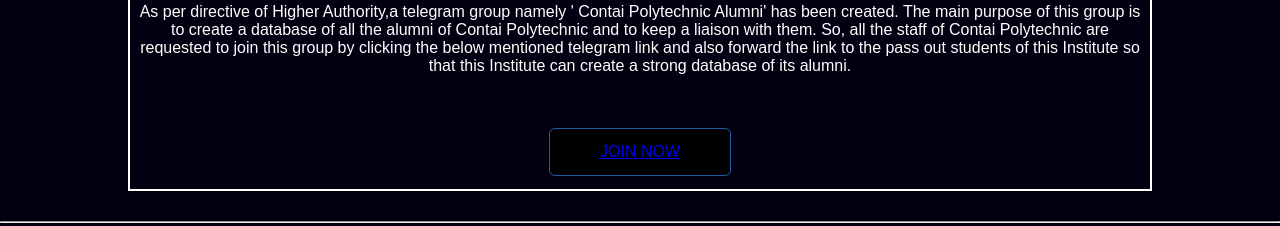
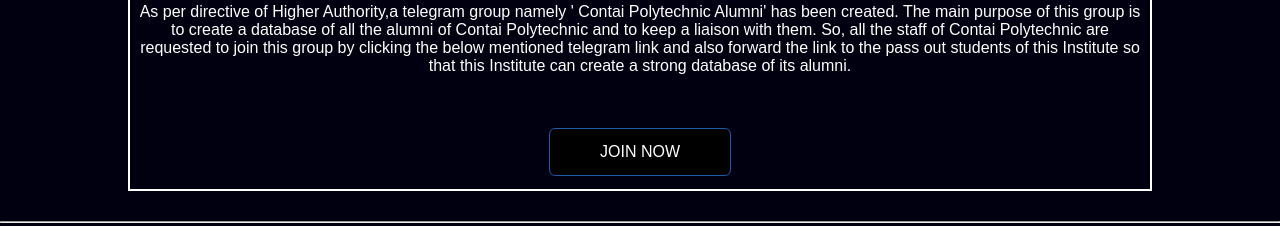
Before and after one commit to dipakbera07/contaipolytechnic, a plain HTML site: page index.html in a window 1280 px wide. Shown: the part 4140-4366 px from the top of the page. Drawn offline with Linux system fonts and the light colour scheme.

Commit message:
Update index.html

```diff
--- a/index.html
+++ b/index.html
@@ -225,7 +225,7 @@
                     So, all the staff of Contai Polytechnic are requested to join this group by clicking the below
                     mentioned telegram link and also forward the link to the pass out students of this Institute so that
                     this Institute can create a strong database of its alumni.</p>
-                <div class="btn btn3"><a href="https://t.me/joinchat/lGpzxKbUs1s5NTll">JOIN NOW</a></div>
+                <a href="https://t.me/joinchat/lGpzxKbUs1s5NTll" class="btn btn3">JOIN NOW</a>
 
             </div>
         </div>
```
